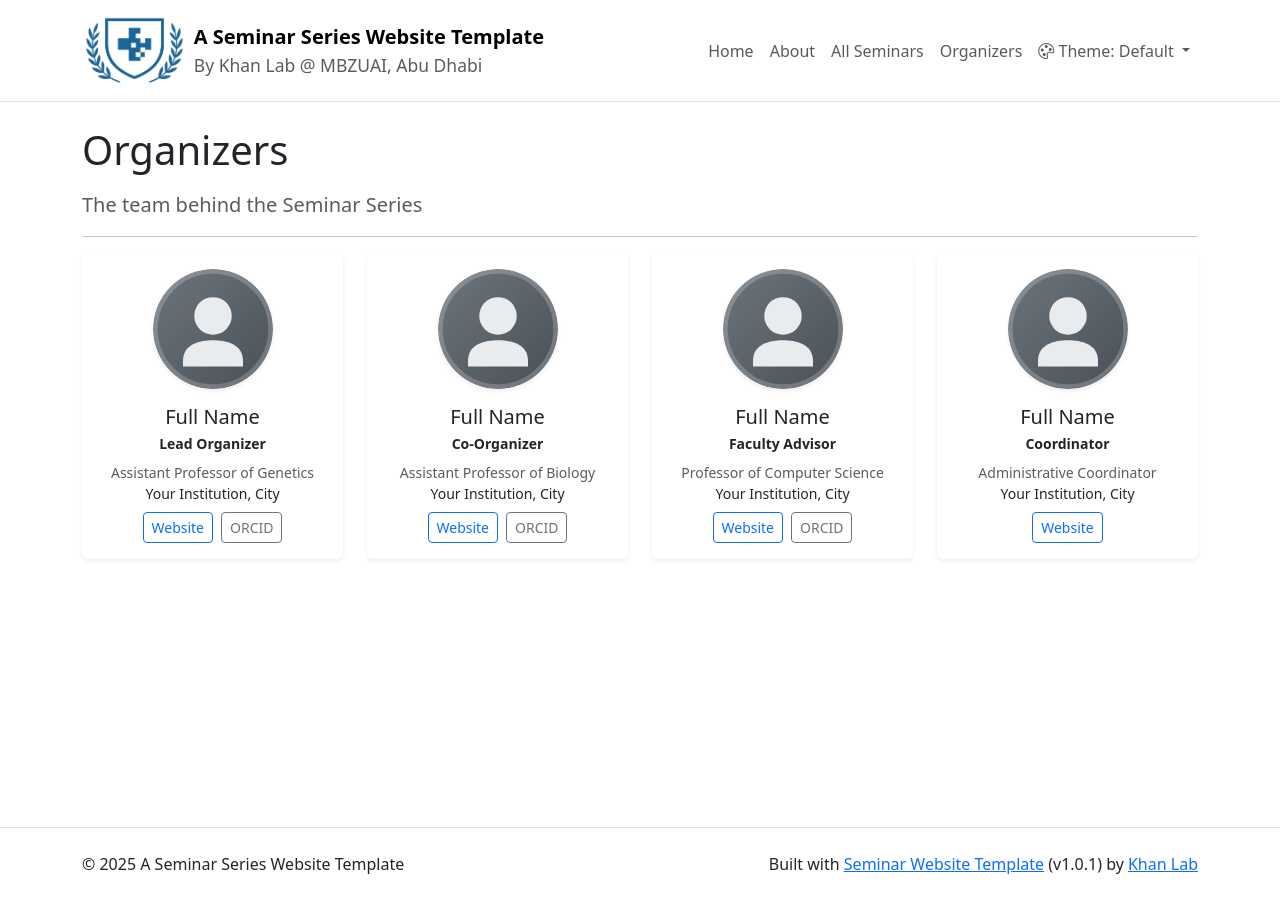
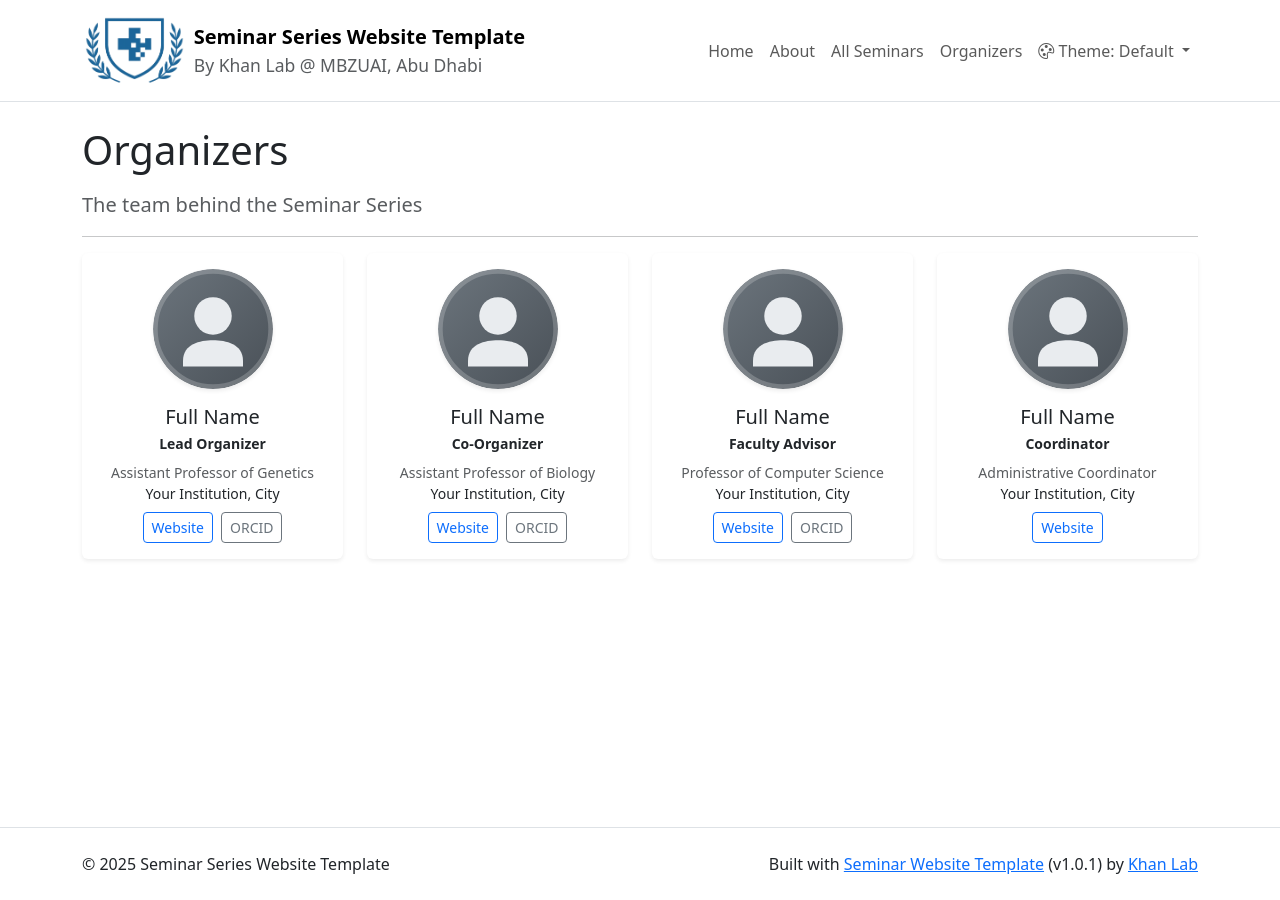
Before and after one commit to khan-lab/seminar-website-template, a Jekyll site: the page built from organizers.md, in a window 1280 px wide. Built offline with Jekyll 4.4.1, drawn with Linux system fonts in a browser that asks for light colours.

```diff
--- a/_config.yml
+++ b/_config.yml
@@ -5,7 +5,7 @@
 
 version: "1.0.1"
 
-title: "A Seminar Series Website Template"
+title: "Seminar Series Website Template"
 tagline: "By Khan Lab @ MBZUAI, Abu Dhabi"
 description: "A Jekyll + Bootstrap starter for seminars/events series website with speakers, archive, calendar buttons, Bootwatch themes, event formats, and optional junior-speaker/meet modules."
 
```
